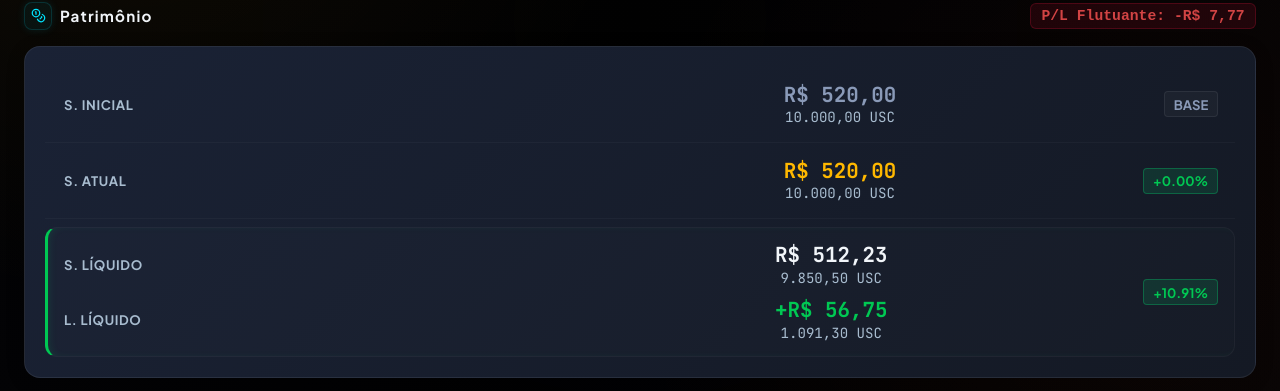
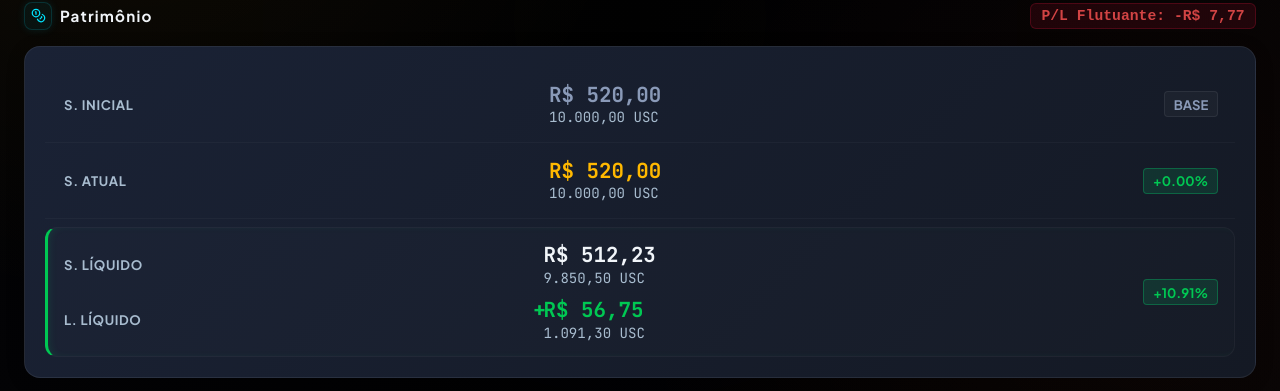
Before and after one commit to tonyrogeness-web/Oriontech, a Next.js app: page / in a window 1280 px wide. Shown: the part 381-772 px from the top of the page. Built offline with nearby package versions, Linux system fonts and the light colour scheme; no server answers; the database is empty.

Commit message:
feat: alinhar a esquerda e outdentar sinal de mais/menos para alinhamento perfeito de valores do patrimonio

```diff
--- a/src/components/KpiCards.tsx
+++ b/src/components/KpiCards.tsx
@@ -350,8 +350,11 @@ export default function KpiCards({
               <div className={styles.patrimonioRowContentGrid} style={{ borderBottom: 'none', padding: 0, marginTop: '0.75rem' }}>
                 <span className={styles.patrimonioStackRowLabel}>L. LÍQUIDO</span>
                 <div className={styles.patrimonioStackRowValuesCenter}>
-                  <span className={`${styles.patrimonioStackRowValue} tabular-nums`} style={{ color: netProfitCalc >= 0 ? "var(--neon-green)" : "var(--neon-red)" }}>
-                    {netProfitCalc >= 0 ? "+" : ""}{formatValPrimary(netProfitCalc)}
+                  <span className={`${styles.patrimonioStackRowValue} tabular-nums`} style={{ color: netProfitCalc >= 0 ? "var(--neon-green)" : "var(--neon-red)", position: "relative" }}>
+                    <span style={{ position: "absolute", left: "-0.65rem", fontWeight: "bold" }}>
+                      {netProfitCalc >= 0 ? "+" : "-"}
+                    </span>
+                    {formatValPrimary(netProfitCalc).replace(/^[+-]/, "")}
                   </span>
                   <span className={`${styles.patrimonioStackRowSubValue} tabular-nums`}>
                     {formatValSecondary(netProfitCalc)}
--- a/src/components/components.module.css
+++ b/src/components/components.module.css
@@ -3192,8 +3192,8 @@
 .patrimonioStackRowValuesCenter {
   display: flex;
   flex-direction: column;
-  align-items: center;
-  text-align: center;
+  align-items: flex-start;
+  text-align: left;
 }
 .patrimonioStackRowValue {
   font-family: var(--font-display);
```
